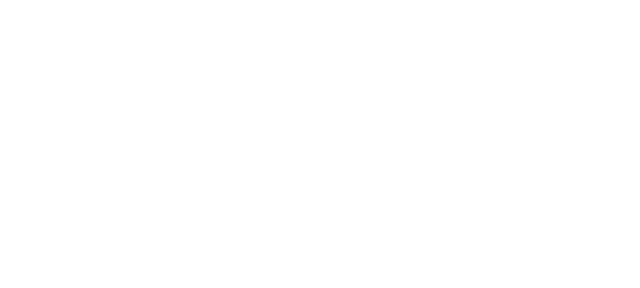
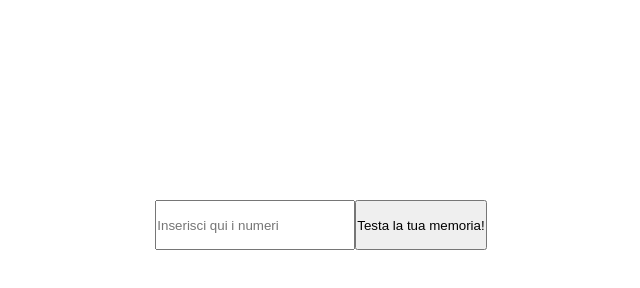
Before and after one commit to chiaraxs/js-simon, a plain HTML site: page index.html in a window 1280 px wide. Shown: the whole page, without its empty margins (319-959 px from the left). Drawn offline with Linux system fonts and the light colour scheme.

Commit message:
test: alert

```diff
--- a/css/style.css
+++ b/css/style.css
@@ -0,0 +1,23 @@
+/* reset */
+* {
+    margin: 0;
+    padding: 0;
+    box-sizing: border-box;
+}
+
+.container-input{
+    display: flex;
+    justify-content: center;
+    align-items: space-around;
+
+}
+
+.user-form{
+    width: 200px;
+    height: 50px;
+    margin-top: 200px;
+}
+
+.button-validator{
+    margin-top: 200px;
+}
--- a/index.html
+++ b/index.html
@@ -12,6 +12,17 @@
 </head>
 <body>
 
+    <!-- div che nasconde numeri al setTimeout -->
+    <div class="hide-numbers"></div>
+
+    <!-- container per input e button -->
+    <div class="container-input">
+        <!-- input per inserimento numeri -->
+        <input class="user-form" type="number" min="1" max="50" placeholder="Inserisci qui i numeri">
+        <!-- button validazione utente -->
+        <button class="button-validator">Testa la tua memoria!</button>
+    </div>
+
 
     <!-- js link -->
     <script src="./js/script.js"></script>
--- a/js/script.js
+++ b/js/script.js
@@ -4,6 +4,7 @@
 // uno alla volta, i numeri che ha visto precedentemente, tramite il prompt().
 // Dopo che sono stati inseriti i 5 numeri, il software dice quanti e quali dei numeri da indovinare sono stati individuati.
 
+let outputHtml = document.querySelector('.hide-numbers');
 
 // 1. creo funzione per creazione numeri random da restituire in array vuoto 'numbers'
 function getRandom(min, max) {
@@ -27,3 +28,14 @@ console.log(numbers) // debug controllo in console
 
 // 4. creo alert che mostra numeri random
 alert('Inizia il gioco! Memorizza i seguenti numeri:' + ' ' + numbers);
+
+// // 5. setto il timer a 3 s per far sparire alert da sostituire con div .hide-numbers
+// // in cui stampo i numeri da memorizzare.
+// // dopo 3 s
+
+// setTimeout (hideNumbers, 3000);
+
+// function hideNumbers() {
+
+
+// }
```
